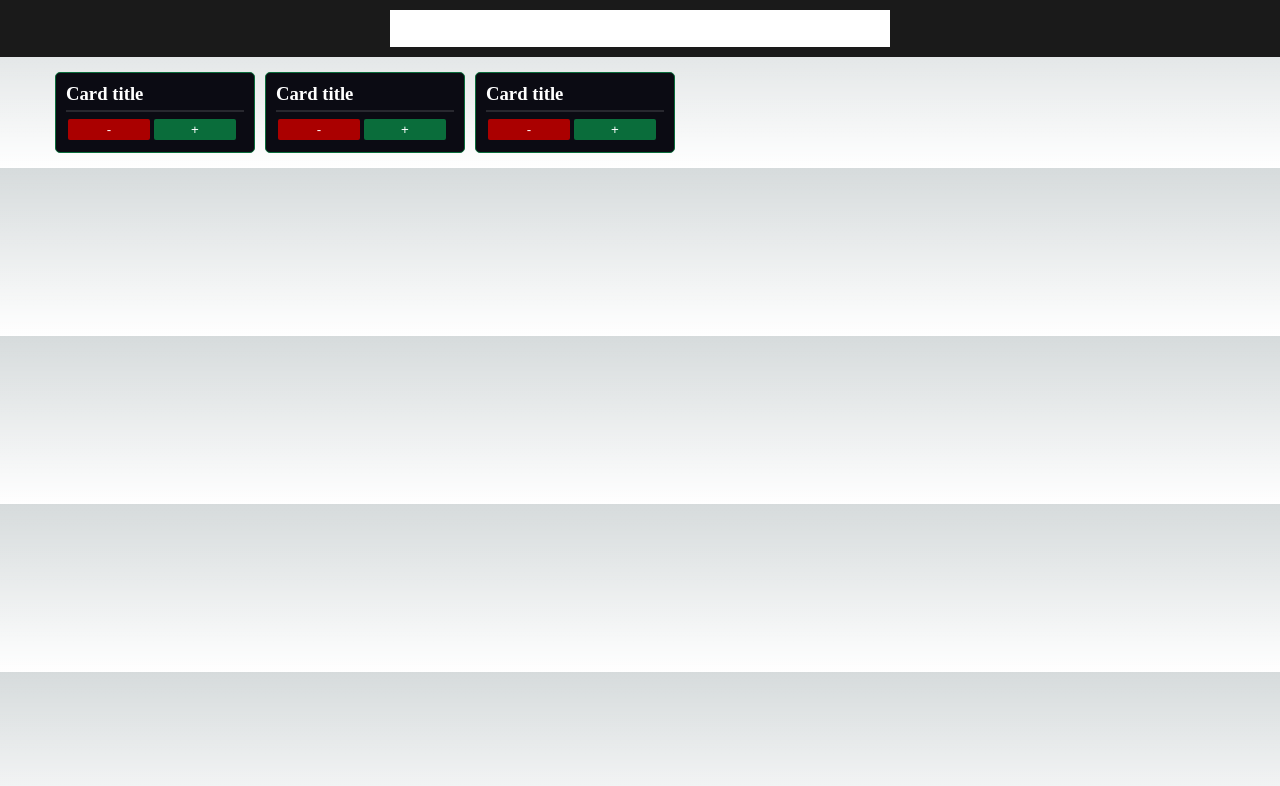
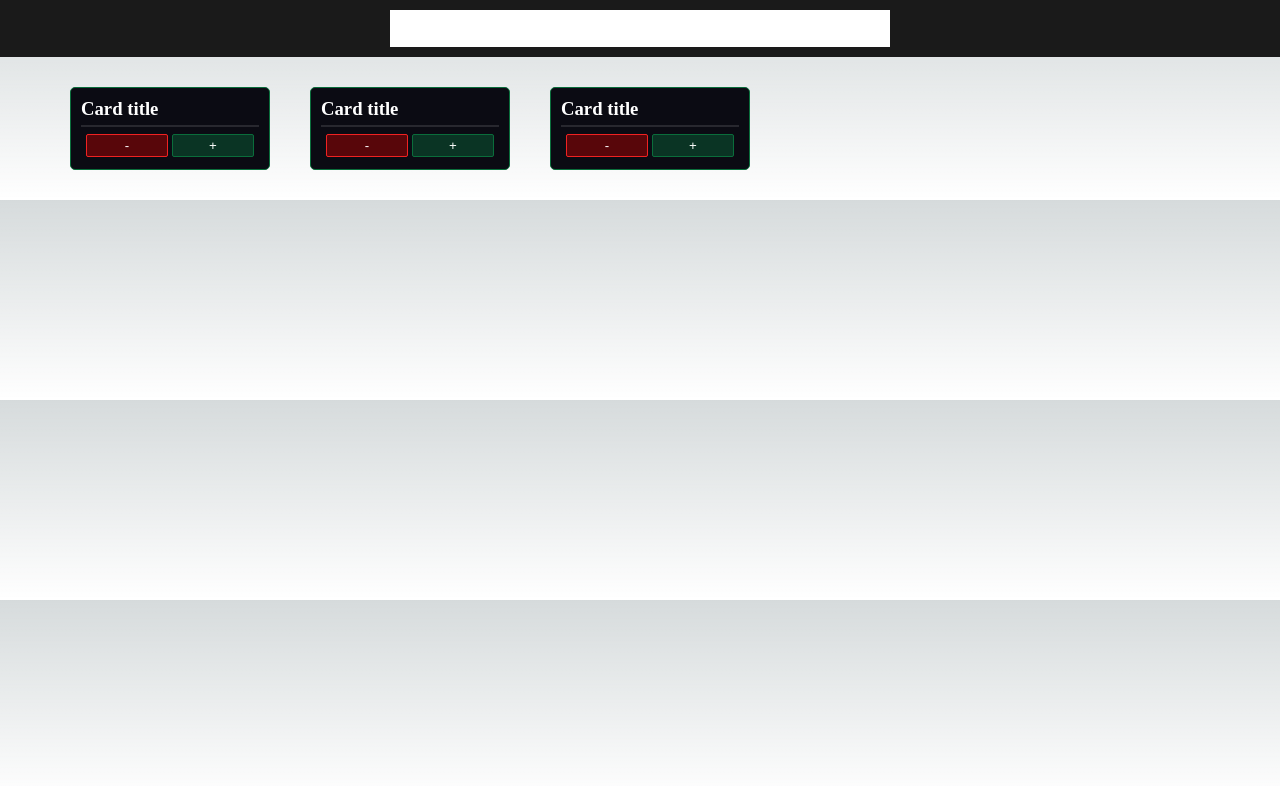
Before and after one commit to ValerioPinsone/inventario-webapp, a Next.js app: page / in a window 1280 px wide. Shown: the top 786 px of the page. Built offline with nearby package versions, Linux system fonts and the light colour scheme.

Commit message:
buttons style

```diff
--- a/src/components/Card.tsx
+++ b/src/components/Card.tsx
@@ -6,8 +6,10 @@ const Card = () => {
         <div className={styles.card}>
             <h3>Card title</h3>
             <hr className={styles.hr}></hr>
+            <div className={styles.center}>
             <button className={styles.cardButtonRed}>-</button>
             <button className={styles.cardButtonGreen}>+</button>
+            </div>
         </div>
     )
 }
--- a/src/styles/Home.module.css
+++ b/src/styles/Home.module.css
@@ -29,11 +29,12 @@
 .card{
   background-color:  rgb(11 11 19) ;
   width: 200px;
+/*   height: 150px; */
   padding: 10px;
   border: 1px solid #0a6d3b;
   border-radius: 5px;
   color: rgb(255, 255, 255);
-  margin: 5px;
+  margin: 20px;
 }
 
 .cardButton{
@@ -53,8 +54,10 @@
   border-radius: 2px;
   margin: 2px;
   width: 46%;
-  background-color: #a00;
+  background-color: rgba(170, 0, 0, 0.484);
+  border: 1px solid #f02222;
   cursor: pointer;
+  transition: all 0.2s ease;
 }
 
 .cardButtonGreen{
@@ -64,9 +67,26 @@
   border-radius: 2px;
   margin: 2px;
   width: 46%;
-  background-color: #0a6d3b;
+  background-color: #0a6d3b6d;
+  border: 1px solid #0a6d3b;
   cursor: pointer;
+  transition: all 0.2s ease;
 }
+.cardButtonGreen:hover{
+  background-color: #0bc668;
+}
+.cardButtonRed:hover{
+  background-color: #ff3d3d;
+}
+.cardButtonGreen:active{
+ position: relative;
+ top:1px;
+}
+.cardButtonRed:active{
+  position: relative;
+  top:1px;
+}
+
 
 .green{
   background-color: #0a6d3b;
@@ -80,3 +100,7 @@
   border: 1px solid #ffffff1e;
   margin:5px 0;
 }
+
+.center{
+  text-align: center;
+}
```
